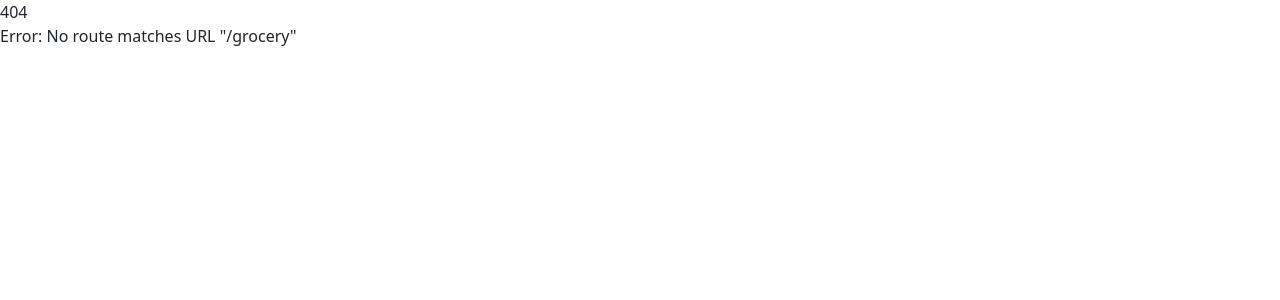
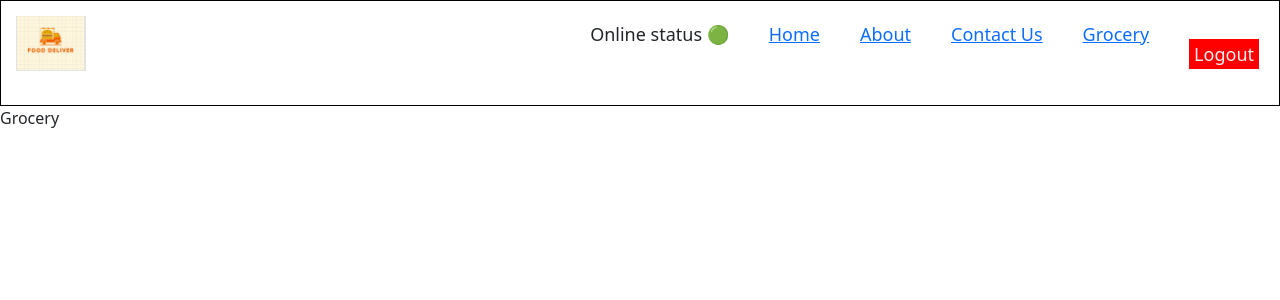
Before and after one commit to sarthak656/Food-Delivery, a React (Vite) app: page /grocery in a window 1280 px wide. Before the commit this address had no page. Shown: the top 300 px of the page. Built offline with nearby package versions, Linux system fonts and the light colour scheme.

Commit message:
Lazy Loading,optimizing app

```diff
--- a/public/App.js
+++ b/public/App.js
@@ -1,4 +1,4 @@
-import React from "react";
+import React, { lazy, Suspense } from "react";
 import  ReactDOM  from "react-dom/client";
 import 'bootstrap/dist/css/bootstrap.min.css';
 import ContactUs from "../src/UIComponents/Contactus.js";
@@ -8,9 +8,19 @@
 import { createBrowserRouter,  RouterProvider} from "react-router-dom";
 import HeaderComponent from '../src/UIComponents/Header.js';
 import { Outlet } from 'react-router-dom';
-import RestaurantCard from "../src/UIComponents/Rescard.js";
 import Restaurants from "../src/UIComponents/Restaurants.js";
 import Login from "../src/UIComponents/Login.js";
+
+
+//Lazy Loading or
+//chunking
+//code splitting
+//Dynamic Bundling
+//on Demand Loading
+//dynamic Import
+
+const Grocery = lazy(() => import("../src/UIComponents/Grocery.js"));
+
 
 const AppLayout = () => {
     return (
@@ -46,6 +56,10 @@
             {
                 path: "/restaurants/:resId",
                 element: <Restaurants />
+            },
+            {
+                path:'/grocery',
+                element: <Suspense fallback={<div>Loading....</div>}><Grocery /></Suspense>
             }
     ],
     errorElement: <Error />,
--- /dev/null
+++ b/src/UIComponents/Grocery.js
@@ -0,0 +1,7 @@
+const Grocery = () =>{
+    return(
+      <div> Grocery</div>
+    )
+ }
+
+ export default Grocery
--- a/src/UIComponents/Header.js
+++ b/src/UIComponents/Header.js
@@ -28,9 +28,14 @@
                Contact Us
                </Link>
                </li>
+               <li>
+                  <Link to="/grocery">Grocery</Link>
+               </li>
+               <li>
              <Link to='/login'>
              <button className="lgnbtn">Logout</button>
              </Link>
+             </li>
           </ul>
        </div>
     </div>
```
